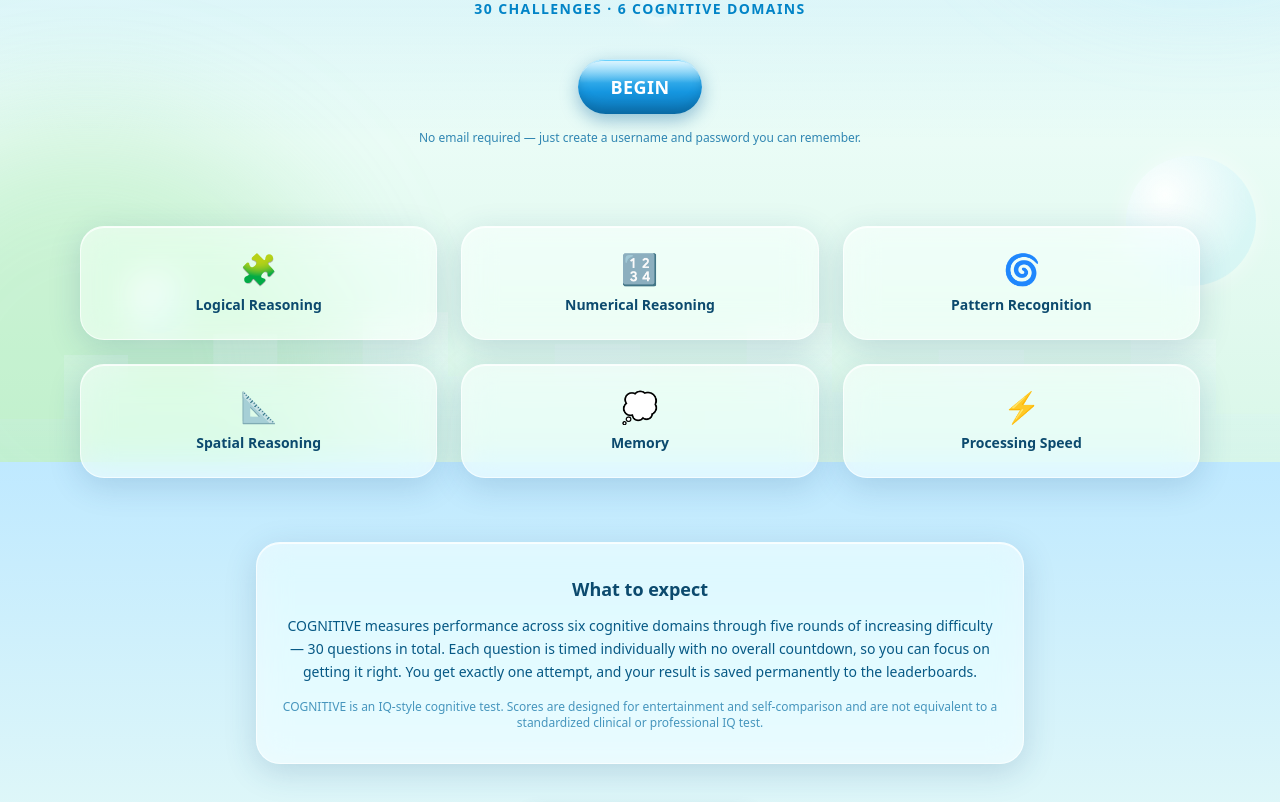
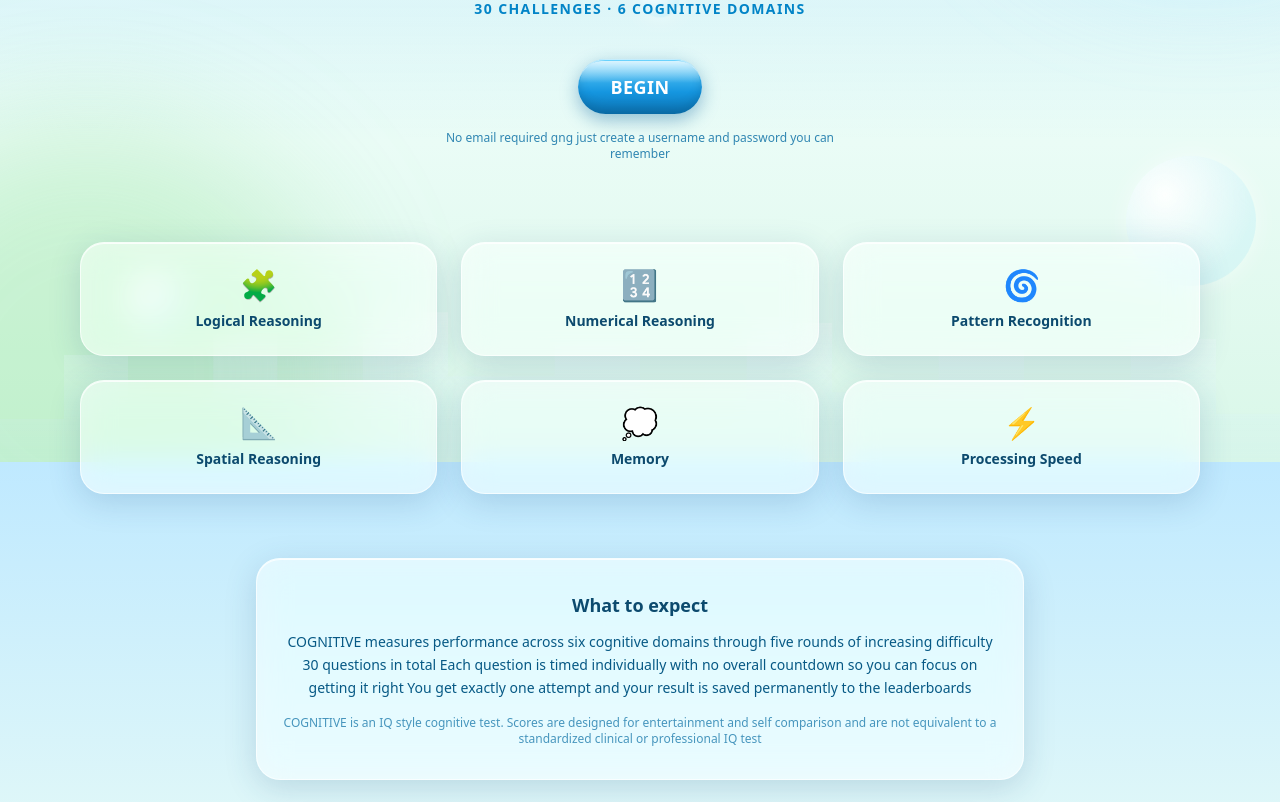
Before and after one commit to Doobidoorin/Cognitive, a Next.js app: page / in a window 1280 px wide. Shown: the part 338-1140 px from the top of the page. Built offline with nearby package versions, Linux system fonts and the light colour scheme; no server answers.

Commit message:
Update page.tsx
meh

```diff
--- a/src/app/page.tsx
+++ b/src/app/page.tsx
@@ -27,13 +27,13 @@
     <div className="mx-auto max-w-6xl px-4 pb-24 pt-12 sm:pt-20">
       <section className="flex flex-col items-center text-center">
         <div className="glass-panel mb-8 inline-flex items-center gap-2 px-4 py-2 text-xs font-semibold uppercase tracking-widest text-sky-700">
-          <span className="h-2 w-2 rounded-full bg-aero-leaf" /> A clear-sky cognitive challenge
+          <span className="h-2 w-2 rounded-full bg-aero-leaf" /> A cognitive challenge
         </div>
 
         <h1 className="text-glow text-5xl font-extrabold tracking-tight text-sky-900 sm:text-7xl">
           COGNITIVE
         </h1>
-        <p className="mt-4 text-xl font-medium text-sky-800 sm:text-2xl">How sharp is your mind?</p>
+        <p className="mt-4 text-xl font-medium text-sky-800 sm:text-2xl">How sharp is your mind gng?</p>
         <p className="mt-2 text-sm font-semibold uppercase tracking-widest text-sky-600">
           30 challenges · 6 cognitive domains
         </p>
@@ -43,7 +43,7 @@
         </Link>
 
         <p className="mt-4 max-w-md text-xs text-sky-700/80">
-          No email required — just create a username and password you can remember.
+          No email required gng just create a username and password you can remember
         </p>
       </section>
 
@@ -60,13 +60,13 @@
         <h2 className="text-lg font-bold text-sky-900">What to expect</h2>
         <p className="mt-3 text-sm leading-relaxed text-sky-800">
           COGNITIVE measures performance across six cognitive domains through five rounds of
-          increasing difficulty — 30 questions in total. Each question is timed individually with
-          no overall countdown, so you can focus on getting it right. You get exactly one attempt,
-          and your result is saved permanently to the leaderboards.
+          increasing difficulty  30 questions in total Each question is timed individually with
+          no overall countdown so you can focus on getting it right You get exactly one attempt
+          and your result is saved permanently to the leaderboards
         </p>
         <p className="mt-4 text-xs text-sky-700/70">
-          COGNITIVE is an IQ-style cognitive test. Scores are designed for entertainment and
-          self-comparison and are not equivalent to a standardized clinical or professional IQ test.
+          COGNITIVE is an IQ style cognitive test. Scores are designed for entertainment and
+          self comparison and are not equivalent to a standardized clinical or professional IQ test
         </p>
       </section>
 
```
